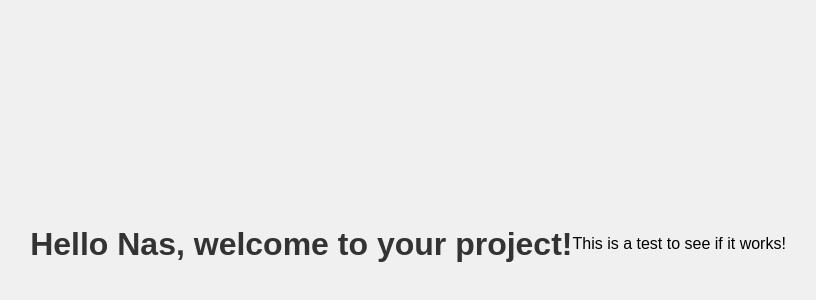
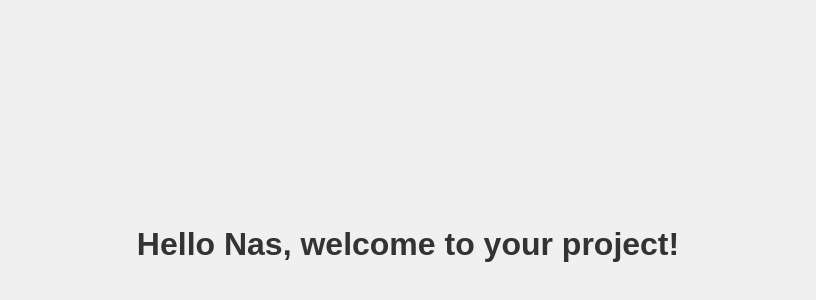
Before and after one commit to Nas-matutto/AI_models_test, a plain HTML site: page index.html in a window 1280 px wide. Shown: the part 164-464 px from the top of the page, without its empty margins (232-1048 px from the left). Drawn offline with Linux system fonts and the light colour scheme.

Commit message:
New change in text

```diff
--- a/index.html
+++ b/index.html
@@ -20,7 +20,5 @@
 </head>
 <body>
   <h1>Hello Nas, welcome to your project!</h1>
-  <br>
-  <p>This is a test to see if it works!</p>
 </body>
 </html>
```
